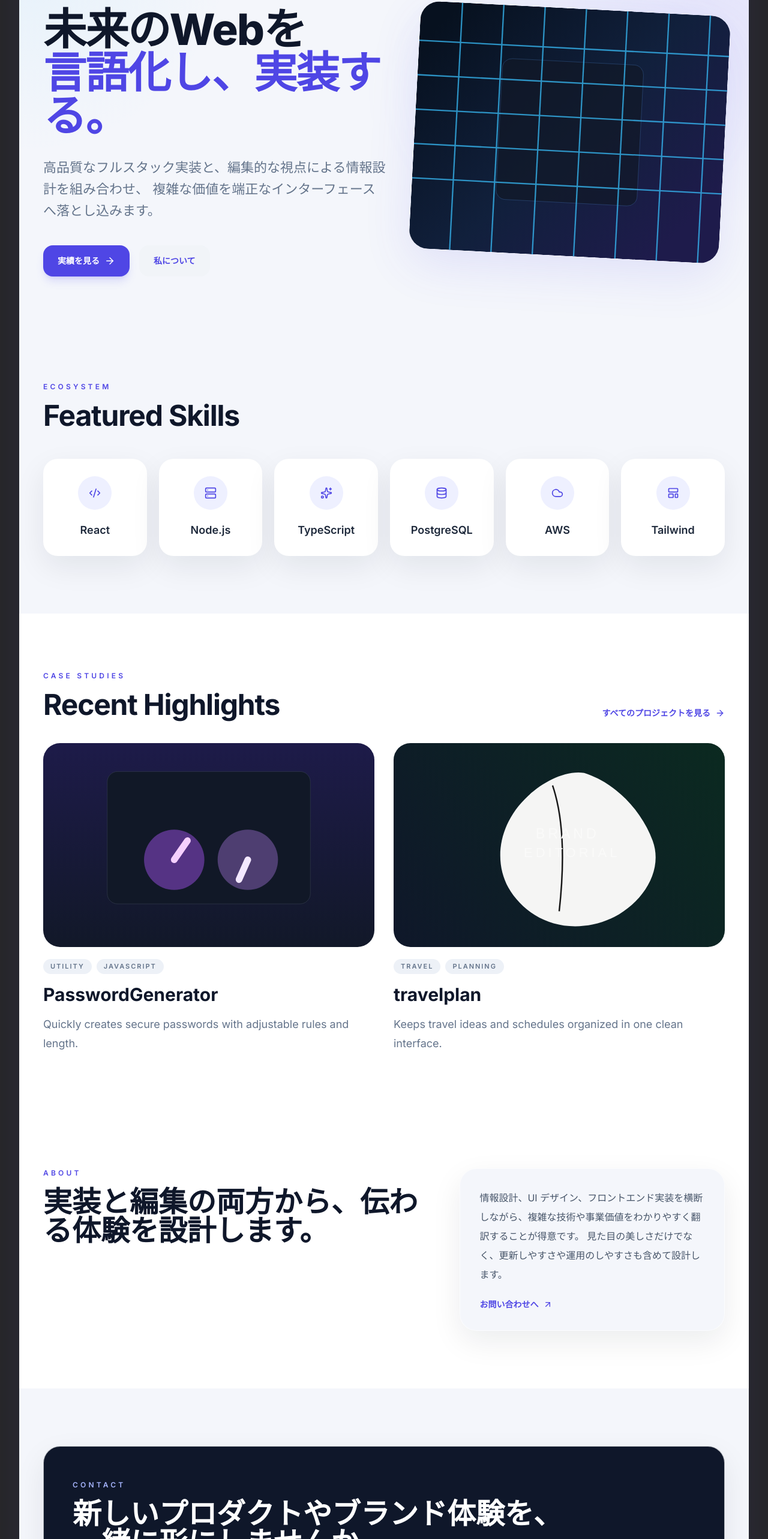
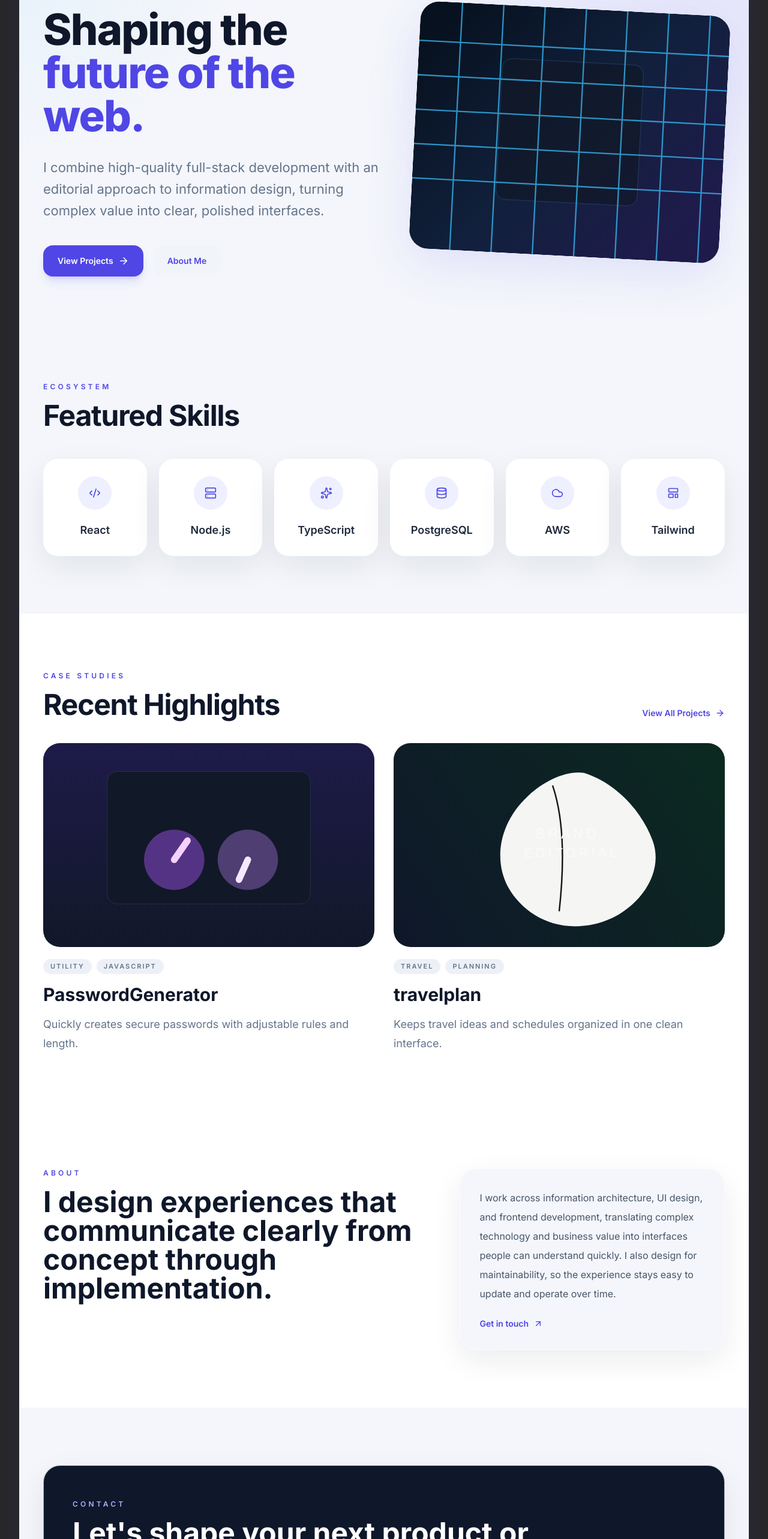
Before and after one commit to chiri3526/webportforio, a React (Vite) app: page / in a window 1280 px wide. Shown: the part 200-2766 px from the top of the page at 60% size. Built offline with nearby package versions, Linux system fonts and the light colour scheme.

Commit message:
Translate portfolio pages to English

```diff
--- a/index.html
+++ b/index.html
@@ -1,17 +1,17 @@
 <!doctype html>
-<html lang="ja">
+<html lang="en">
   <head>
     <meta charset="UTF-8" />
     <meta name="viewport" content="width=device-width, initial-scale=1.0" />
     <title>Technical Editorial Portfolio</title>
     <meta
       name="description"
-      content="React、TypeScript、Tailwind で構築した、編集視点と実装力を両立するポートフォリオサイト。"
+      content="A portfolio built with React, TypeScript, and Tailwind that blends editorial thinking with implementation craft."
     />
     <meta property="og:title" content="Technical Editorial Portfolio" />
     <meta
       property="og:description"
-      content="技術編集とフロントエンド実装を軸にした、2ページ構成のポートフォリオ。"
+      content="A two-page portfolio focused on technical editorial work and frontend implementation."
     />
     <meta property="og:type" content="website" />
     <meta property="og:image" content="/images/og-placeholder.svg" />
@@ -20,4 +20,4 @@
     <div id="root"></div>
     <script type="module" src="/src/main.tsx"></script>
   </body>
-  </html>
+</html>
--- a/src/components/home/AboutSection.tsx
+++ b/src/components/home/AboutSection.tsx
@@ -9,19 +9,20 @@ export function AboutSection() {
           <div>
             <p className="section-label">About</p>
             <h2 className="max-w-3xl text-4xl font-bold leading-tight text-slate-900 md:text-5xl">
-              実装と編集の両方から、伝わる体験を設計します。
+              I design experiences that communicate clearly from concept through implementation.
             </h2>
           </div>
           <div className="card-surface bg-surface p-8">
             <p className="text-base leading-8 text-slate-600">
-              情報設計、UI デザイン、フロントエンド実装を横断しながら、複雑な技術や事業価値をわかりやすく翻訳することが得意です。
-              見た目の美しさだけでなく、更新しやすさや運用のしやすさも含めて設計します。
+              I work across information architecture, UI design, and frontend development, translating
+              complex technology and business value into interfaces people can understand quickly. I also
+              design for maintainability, so the experience stays easy to update and operate over time.
             </p>
             <a
               href="/#contact"
               className="mt-6 inline-flex items-center gap-2 text-sm font-semibold text-accent transition hover:gap-3"
             >
-              お問い合わせへ
+              Get in touch
               <ArrowUpRight size={16} />
             </a>
           </div>
--- a/src/components/home/HeroSection.tsx
+++ b/src/components/home/HeroSection.tsx
@@ -10,21 +10,21 @@ export function HeroSection() {
           <div className="max-w-2xl">
             <p className="section-label">Portfolio</p>
             <h1 className="text-5xl font-extrabold leading-[1.05] tracking-tight text-slate-900 md:text-7xl">
-              未来のWebを
+              Shaping the
               <br />
-              <span className="text-accent">言語化し、実装する。</span>
+              <span className="text-accent">future of the web.</span>
             </h1>
             <p className="mt-8 max-w-xl text-lg leading-9 text-slate-500 md:text-[1.375rem]">
-              高品質なフルスタック実装と、編集的な視点による情報設計を組み合わせ、
-              複雑な価値を端正なインターフェースへ落とし込みます。
+              I combine high-quality full-stack development with an editorial approach to information design,
+              turning complex value into clear, polished interfaces.
             </p>
             <div className="mt-10 flex flex-col gap-4 sm:flex-row">
               <Link to="/projects" className="button-primary gap-2">
-                実績を見る
+                View Projects
                 <ArrowRight size={18} />
               </Link>
               <a href="/#about" className="button-secondary">
-                私について
+                About Me
               </a>
             </div>
           </div>
@@ -33,7 +33,7 @@ export function HeroSection() {
             <div className="absolute inset-x-12 top-12 h-48 rounded-full bg-indigo-300/20 blur-3xl" />
             <img
               src="/images/hero-board.svg"
-              alt="抽象化された基板グラフィック"
+              alt="Abstract circuit board graphic"
               className="relative w-full max-w-[620px] rounded-[2rem] object-cover shadow-soft lg:rotate-[3deg]"
             />
           </div>
--- a/src/components/home/HighlightsSection.tsx
+++ b/src/components/home/HighlightsSection.tsx
@@ -15,7 +15,7 @@ export function HighlightsSection() {
             </h2>
           </div>
           <Link to="/projects" className="inline-flex items-center gap-2 text-sm font-semibold text-accent">
-            すべてのプロジェクトを見る
+            View All Projects
             <ArrowRight size={16} />
           </Link>
         </div>
--- a/src/components/layout/Header.tsx
+++ b/src/components/layout/Header.tsx
@@ -53,7 +53,7 @@ export function Header() {
             type="button"
             className="inline-flex rounded-xl border border-line p-3 text-slate-700 md:hidden"
             onClick={() => setOpen((prev) => !prev)}
-            aria-label="メニューを開く"
+            aria-label="Open menu"
           >
             <Menu size={20} />
           </button>
--- a/src/data/site.ts
+++ b/src/data/site.ts
@@ -65,6 +65,16 @@ export const projects: Project[] = [
     url: "https://sishutsu.netlify.app/",
     featured: false,
   },
+  {
+    id: "udon",
+    title: "udon",
+    description: "A Google Apps Script and JavaScript web project published as a web app.",
+    tags: ["GAS", "JavaScript"],
+    category: "frontend",
+    image: "/images/project-gridops.svg",
+    url: "https://script.google.com/macros/s/AKfycby0egrhJvzn5AX1rqNt60HOeVMj92xxE9f3wcK1E--icxgwYK1NwcUGNSHIkQBs5ermOg/exec",
+    featured: false,
+  },
 ];
 
 export const highlights = [
--- a/src/pages/HomePage.tsx
+++ b/src/pages/HomePage.tsx
@@ -17,11 +17,11 @@ export function HomePage() {
             <div className="grid gap-8 lg:grid-cols-[1fr,auto] lg:items-end">
               <div>
                 <h2 className="text-4xl font-bold leading-tight md:text-5xl">
-                  新しいプロダクトやブランド体験を、一緒に形にしませんか。
+                  Let&apos;s shape your next product or brand experience together.
                 </h2>
                 <p className="mt-5 max-w-2xl text-lg leading-8 text-slate-300">
-                  サイト制作、UI 設計、情報整理、技術コンテンツ制作まで横断して対応できます。
-                  ご相談はメールまたは SNS からお気軽にどうぞ。
+                  I can support everything from website production and UI design to information structuring
+                  and technical content creation. Feel free to reach out by email or social media.
                 </p>
               </div>
               <a href="mailto:hello@example.com" className="button-primary whitespace-nowrap">
--- a/src/pages/ProjectsPage.tsx
+++ b/src/pages/ProjectsPage.tsx
@@ -33,7 +33,8 @@ export function ProjectsPage() {
             <p className="section-label">Projects</p>
             <h1 className="text-5xl font-extrabold tracking-tight text-slate-900 md:text-7xl">My Projects</h1>
             <p className="mt-6 max-w-3xl text-xl leading-9 text-slate-500">
-              実装力と編集視点が交差するデジタル体験をまとめています。表現、構造、運用までを含めて設計した仕事です。
+              A selection of digital experiences shaped by both implementation skill and editorial thinking,
+              designed with expression, structure, and long-term operation in mind.
             </p>
           </div>
           <FilterTabs current={activeCategory} filters={filters} onChange={setActiveCategory} />
```
